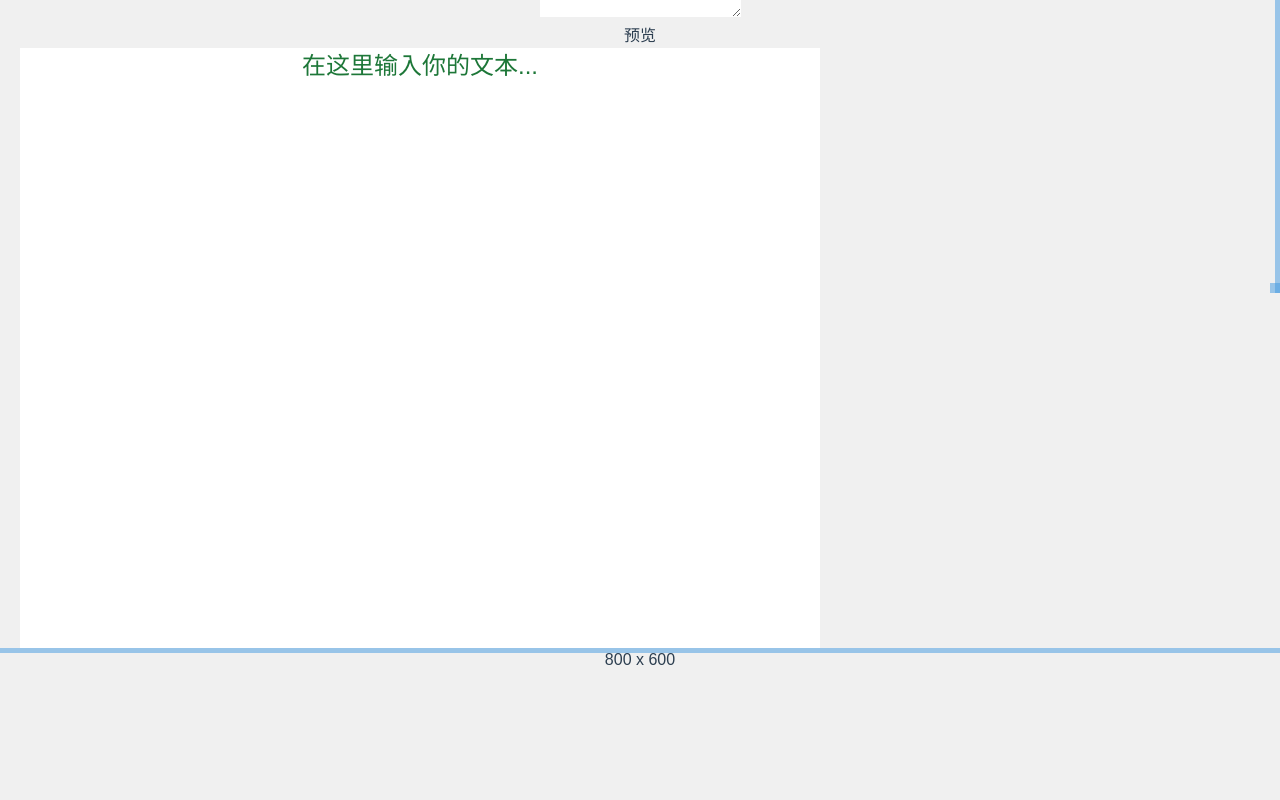
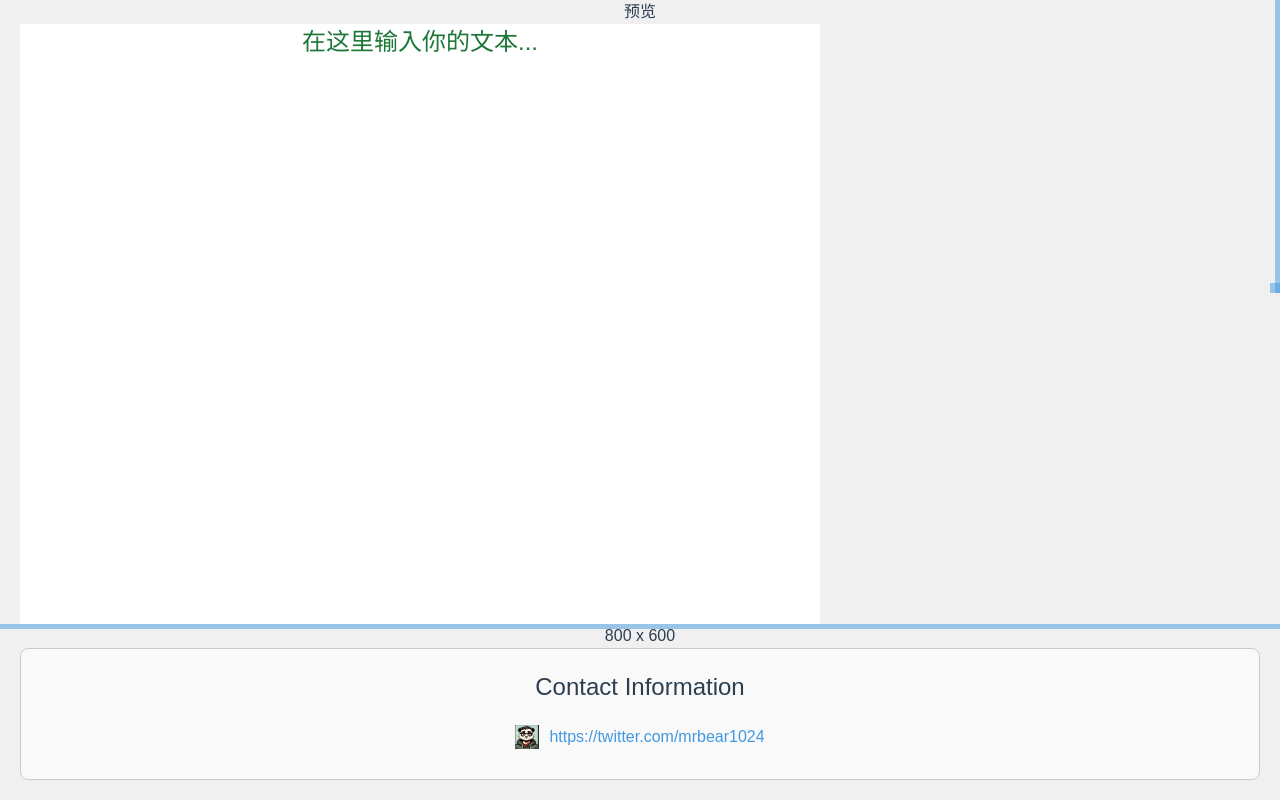
Before and after one commit to PandaBearLab/slogan, a Vue app: page / in a window 1280 px wide. Shown: the part 507-1307 px from the top of the page. Before the commit the page ends 1199 px from the top, so only its background shows below. Built offline with nearby package versions, Linux system fonts and the light colour scheme; a web font is replaced by a local one.

Commit message:
add contact info componenent

```diff
--- a/index.html
+++ b/index.html
@@ -2,9 +2,9 @@
 <html lang="en">
   <head>
     <meta charset="UTF-8">
-    <link rel="icon" href="/favicon.ico">
+    <link rel="icon" href="/avatar.jpg">
     <meta name="viewport" content="width=device-width, initial-scale=1.0">
-    <title>Vite App</title>
+    <title>Slogan Word</title>
   </head>
   <body>
     <div id="app"></div>
--- a/src/App.vue
+++ b/src/App.vue
@@ -1,18 +1,23 @@
 
 <template>
   <div id="app">
-    <h1 >大字报</h1>
+
     <TextFormatter />
+    <ContactInfo></ContactInfo>
   </div>
 </template>
 
 <script>
 import TextFormatter from './components/TextFormatter.vue'
+import ContactInfo from './components/ContactInfo.vue';
+
+
 
 export default {
   name: 'App',
   components: {
-    TextFormatter
+    TextFormatter,
+    ContactInfo
   }
 }
 </script>
--- /dev/null
+++ b/src/components/ContactInfo.vue
@@ -0,0 +1,78 @@
+<template>
+    <div class="contact-info">
+      <h1>Contact Information</h1>
+      <ul>
+        <!-- <li>
+          <i class="fas fa-envelope"></i>
+          <a :href="`mailto:${email}`">{{ email }}</a>
+        </li>
+        <li>
+          <i class="fas fa-globe"></i>
+          <a :href="website" target="_blank">{{ website }}</a>
+        </li> -->
+        <li>
+          <img src="/avatar.jpg" alt="Twitter Logo" class="twitter-logo" />
+          <a :href="twitter" target="_blank">{{ twitter }}</a>
+        </li>
+      </ul>
+    </div>
+  </template>
+
+  <script>
+  export default {
+    name: 'ContactInfo',
+    data() {
+      return {
+        email: 'example@example.com',
+        website: 'https://example.com',
+        twitter: 'https://twitter.com/mrbear1024'
+      };
+    }
+  }
+  </script>
+
+  <style scoped>
+  .contact-info {
+    font-family: Arial, sans-serif;
+    /* max-width: 400px; */
+    margin: 0 auto;
+    padding: 20px;
+    border: 1px solid #ccc;
+    border-radius: 8px;
+    background-color: #f9f9f9;
+
+  }
+  .contact-info h1 {
+    font-size: 24px;
+    margin-bottom: 20px;
+    text-align: center;
+  }
+  .contact-info ul {
+    list-style: none;
+    padding: 0;
+    align-items: center;
+  }
+  .contact-info li {
+    display: flex;
+    align-items: center;
+    justify-content: center; /* 将内容居中对齐 */
+    margin-bottom: 10px;
+  }
+
+  .contact-info i {
+    margin-right: 10px;
+    color: #4299e1;
+  }
+  .contact-info .twitter-logo {
+    width: 24px;
+    height: 24px;
+    margin-right: 10px;
+  }
+  .contact-info a {
+    color: #4299e1;
+    text-decoration: none;
+  }
+  .contact-info a:hover {
+    text-decoration: underline;
+  }
+  </style>
```
Also changed, not shown: src/components/HelloWorld.vue (deleted, +0 -43 lines), public/avatar.jpg (added), src/assets/x.png (added).
